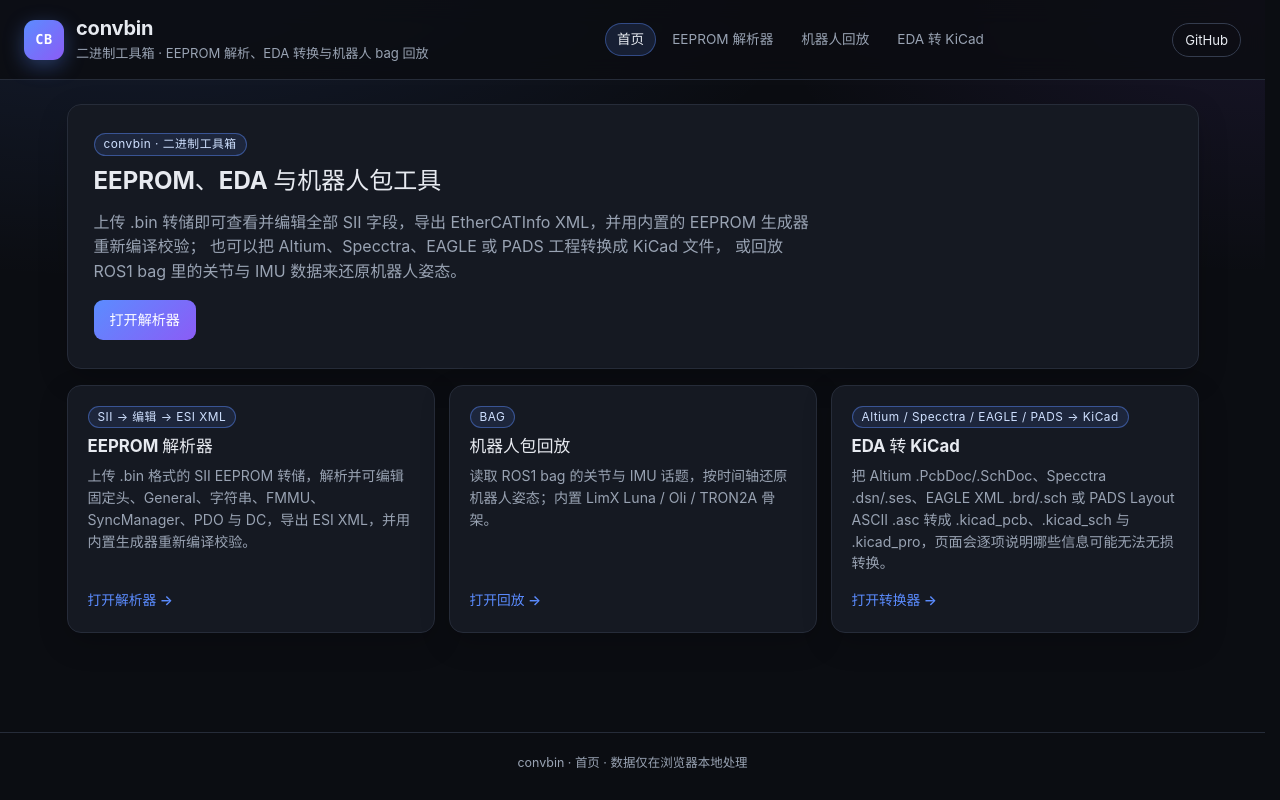
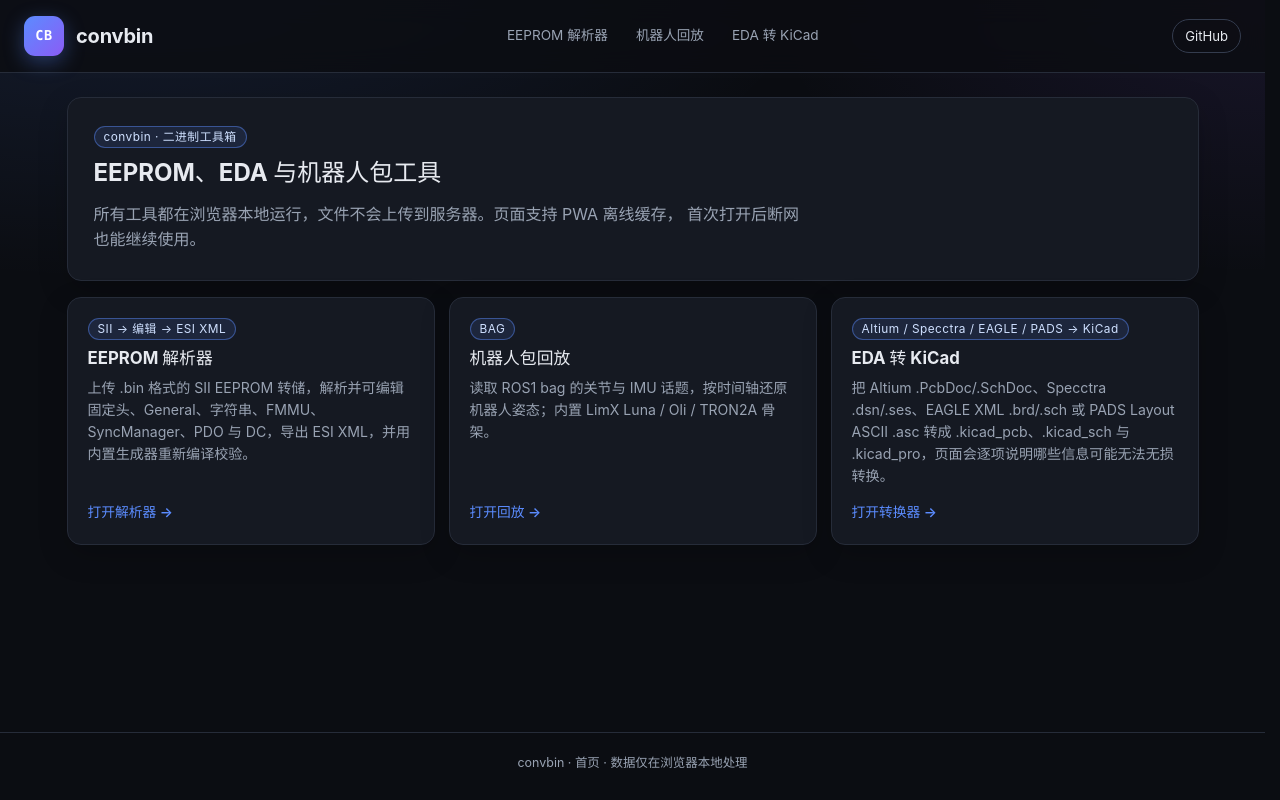
Before and after one commit to Kreedb/test-ai-pr, a Vue app: page / in a window 1280 px wide. Built offline with nearby package versions, Linux system fonts and the light colour scheme.

Commit message:
Move home view into App.vue and simplify header/hero
Remove the header tagline, the hero's primary button, and HomePage.vue. Home now renders directly from App.vue with PWA/offline copy, and unknown hashes fall back to it.

```diff
--- a/src/App.vue
+++ b/src/App.vue
@@ -2,22 +2,19 @@
 import { computed } from 'vue'
 
 import { useRoute } from '@/router'
-import { homeRoute, routeFor, routeHref, routes } from '@/routes'
+import { routeFor, routeHref, routes, toolRoutes } from '@/routes'
 
 const path = useRoute()
 const active = computed(() => routeFor(path.value))
-const page = computed(() => active.value?.component || homeRoute.component)
+const tools = toolRoutes.map((route) => ({ path: route.path, ...route.tool }))
 </script>
 
 <template>
   <div class="app">
     <header class="app-header">
-      <a class="brand" :href="routeHref(homeRoute.path)">
+      <a class="brand" href="#/">
         <div class="brand-mark" aria-hidden="true">CB</div>
-        <div>
-          <h1>convbin</h1>
-          <p>二进制工具箱 · EEPROM 解析、EDA 转换与机器人 bag 回放</p>
-        </div>
+        <h1>convbin</h1>
       </a>
 
       <nav class="app-nav" aria-label="主导航">
@@ -37,10 +34,30 @@ const page = computed(() => active.value?.component || homeRoute.component)
       </a>
     </header>
 
-    <component :is="page" />
+    <component :is="active.component" v-if="active" />
+
+    <main v-else class="app-main">
+      <section class="card hero">
+        <span class="hero-tag">convbin · 二进制工具箱</span>
+        <h2>EEPROM、EDA 与机器人包工具</h2>
+        <p>
+          所有工具都在浏览器本地运行，文件不会上传到服务器。页面支持 PWA 离线缓存，
+          首次打开后断网也能继续使用。
+        </p>
+      </section>
+
+      <section class="tool-grid" aria-label="工具列表">
+        <a v-for="tool in tools" :key="tool.path" class="tool-card" :href="routeHref(tool.path)">
+          <span class="tool-tag">{{ tool.tag }}</span>
+          <h2>{{ tool.title }}</h2>
+          <p>{{ tool.description }}</p>
+          <span class="tool-link">{{ tool.action }} →</span>
+        </a>
+      </section>
+    </main>
 
     <footer class="app-footer">
-      <span>convbin · {{ active?.label }} · 数据仅在浏览器本地处理</span>
+      <span>convbin · {{ active?.label || '首页' }} · 数据仅在浏览器本地处理</span>
     </footer>
   </div>
 </template>
--- a/src/assets/main.css
+++ b/src/assets/main.css
@@ -124,12 +124,6 @@ p {
   font-weight: 700;
   letter-spacing: 0.04em;
   box-shadow: 0 6px 20px rgba(91, 140, 255, 0.35);
-}
-
-.brand p {
-  margin-top: 2px;
-  color: var(--muted);
-  font-size: 0.82rem;
 }
 
 .gh-link {
@@ -745,12 +739,7 @@ section[id] {
   color: var(--muted);
 }
 
-.hero-actions {
-  display: flex;
-  flex-wrap: wrap;
-  gap: 10px;
-  margin-top: 6px;
-}
+
 
 .tool-grid {
   display: grid;
@@ -1453,10 +1442,6 @@ section[id] {
     padding: 14px;
   }
 
-  .brand p {
-    display: none;
-  }
-
   .stat-value {
     font-size: 1.3rem;
   }
--- a/src/pages/HomePage.vue
+++ /dev/null
@@ -1,38 +0,0 @@
-<script>
-export const route = { label: '首页', order: 0 }
-</script>
-
-<script setup>
-import { routeHref, toolRoutes } from '@/routes'
-
-const tools = toolRoutes.map((route) => ({ path: route.path, ...route.tool }))
-const primary = tools[0]
-</script>
-
-<template>
-  <main class="app-main">
-    <section class="card hero">
-      <span class="hero-tag">convbin · 二进制工具箱</span>
-      <h2>EEPROM、EDA 与机器人包工具</h2>
-      <p>
-        上传 .bin 转储即可查看并编辑全部 SII 字段，导出 EtherCATInfo XML，并用内置的 EEPROM 生成器重新编译校验；
-        也可以把 Altium、Specctra、EAGLE 或 PADS 工程转换成 KiCad 文件，
-        或回放 ROS1 bag 里的关节与 IMU 数据来还原机器人姿态。
-      </p>
-      <div class="hero-actions">
-        <a v-if="primary" class="btn primary" :href="routeHref(primary.path)">
-          {{ primary.action }}
-        </a>
-      </div>
-    </section>
-
-    <section class="tool-grid" aria-label="工具列表">
-      <a v-for="tool in tools" :key="tool.path" class="tool-card" :href="routeHref(tool.path)">
-        <span class="tool-tag">{{ tool.tag }}</span>
-        <h2>{{ tool.title }}</h2>
-        <p>{{ tool.description }}</p>
-        <span class="tool-link">{{ tool.action }} →</span>
-      </a>
-    </section>
-  </main>
-</template>
--- a/src/router.js
+++ b/src/router.js
@@ -1,11 +1,12 @@
 import { onUnmounted, ref } from 'vue'
 
-import { homeRoute, routeFor } from '@/routes'
+import { routeFor } from '@/routes'
 
 // Minimal hash router. The site is a GitHub Pages project page served from a
-// subpath, so hash routes avoid any server-side rewrite rules.
+// subpath, so hash routes avoid any server-side rewrite rules. Unknown paths
+// fall back to the home view in App.vue.
 function currentPath() {
-  return (routeFor(window.location.hash) || homeRoute).path
+  return routeFor(window.location.hash)?.path || '/'
 }
 
 export function useRoute() {
--- a/src/routes.js
+++ b/src/routes.js
@@ -1,6 +1,6 @@
 // File-based page registry. A page owns its route metadata in a plain
 // `<script>` block; the file name supplies the id, so adding a page only
-// touches the new file.
+// touches the new file. The home view lives in App.vue, not in pages/.
 
 import { findRoute, pageRouteId, routePath } from '@/lib/route-path'
 
@@ -13,7 +13,6 @@ export const routes = Object.entries(pages)
   })
   .sort((left, right) => (left.order ?? 0) - (right.order ?? 0))
 
-export const homeRoute = routes.find((route) => route.id === 'home') || routes[0]
 export const toolRoutes = routes.filter((route) => route.tool)
 
 export function routeFor(value) {
@@ -21,5 +20,5 @@ export function routeFor(value) {
 }
 
 export function routeHref(value) {
-  return `#${(routeFor(value) || homeRoute).path}`
+  return `#${(routeFor(value) || { path: '/' }).path}`
 }
```
Also changed, not shown: 1 other file (tests, documents, lock files or other folders).
